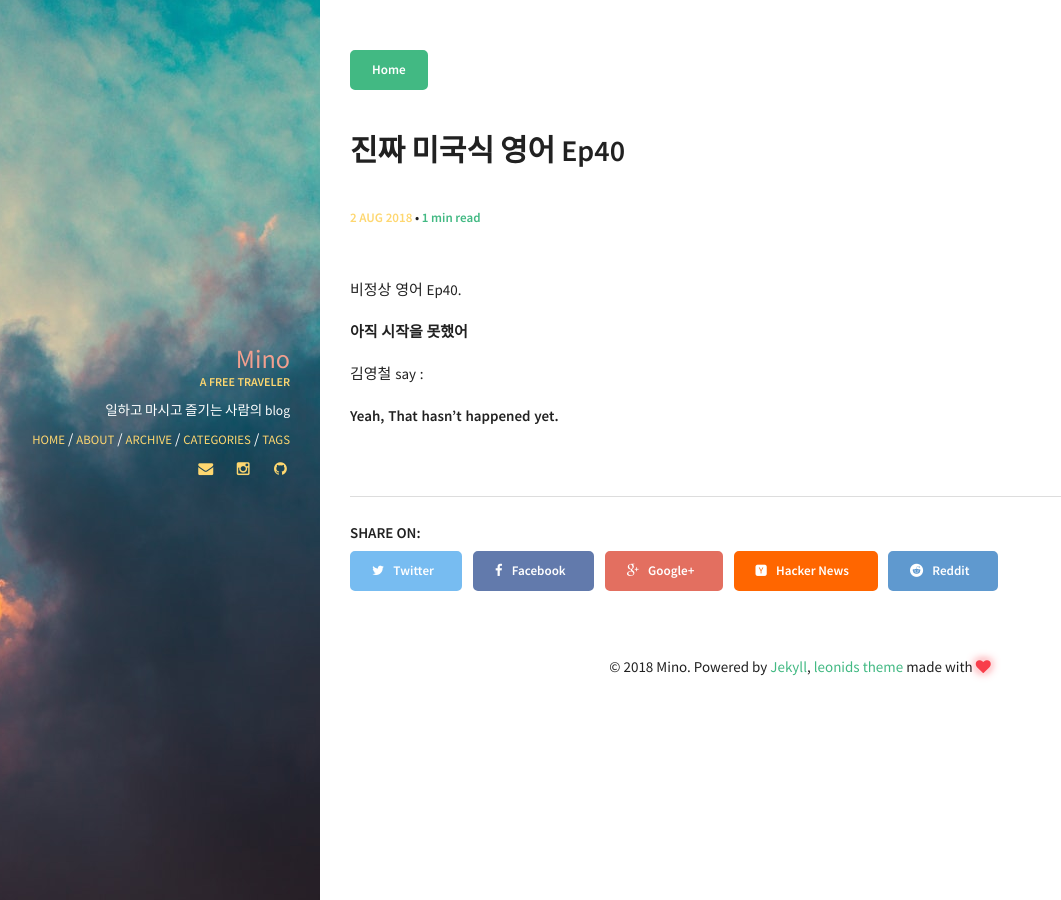
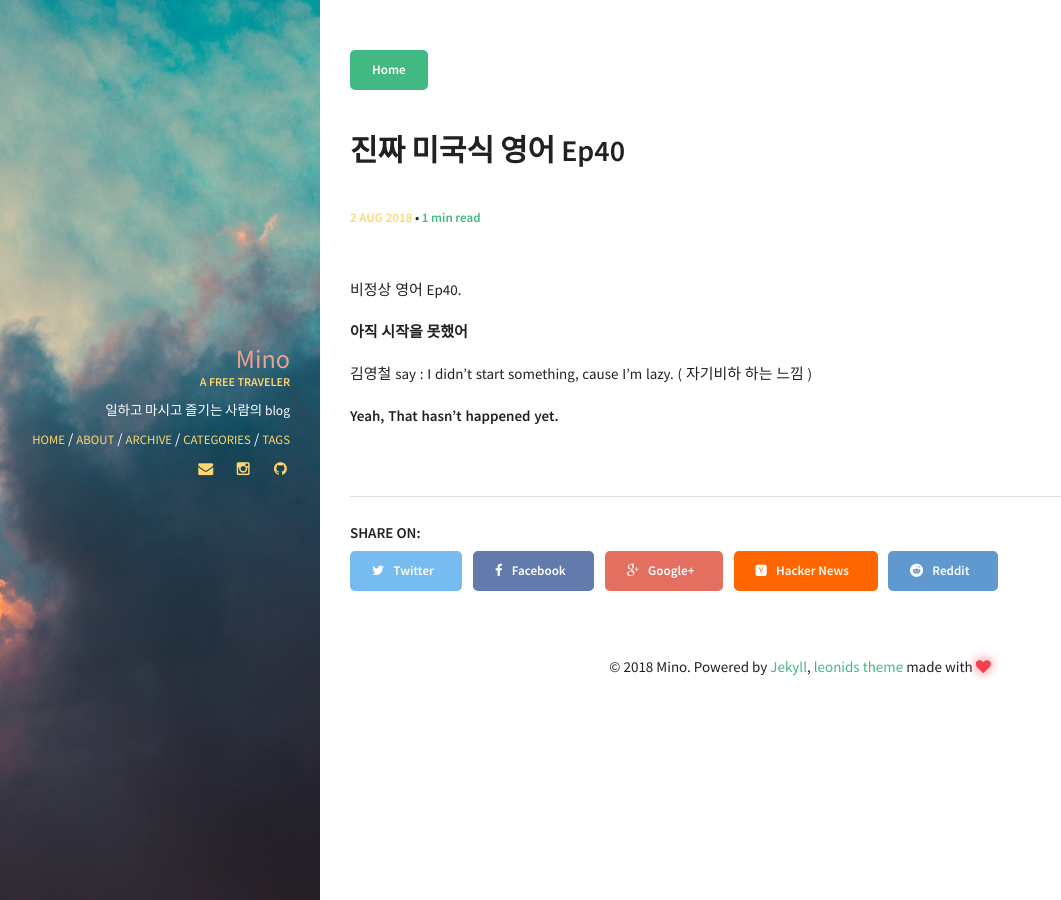
Before and after one commit to minoblog/minoblog.github.io, a Jekyll site: the page built from _posts/2018-08-02-Podcast-English-Ep40.md, in a window 1280 px wide. Shown: the whole page, without its empty margins (0-1061 px from the left). Built offline with Jekyll 4.4.1, drawn with Linux system fonts in a browser that asks for light colours.

Commit message:
Update 2018-08-02-Podcast-English-Ep40.md

```diff
--- a/_posts/2018-08-02-Podcast-English-Ep40.md
+++ b/_posts/2018-08-02-Podcast-English-Ep40.md
@@ -9,6 +9,6 @@ comments: true
 
 <b>아직 시작을 못했어</b>
 
-김영철 say :
+김영철 say : I didn't start something, cause I'm lazy. &#40; 자기비하 하는 느낌 &#41; <br>
 
 <b>Yeah, That hasn't happened yet.</b>
```
